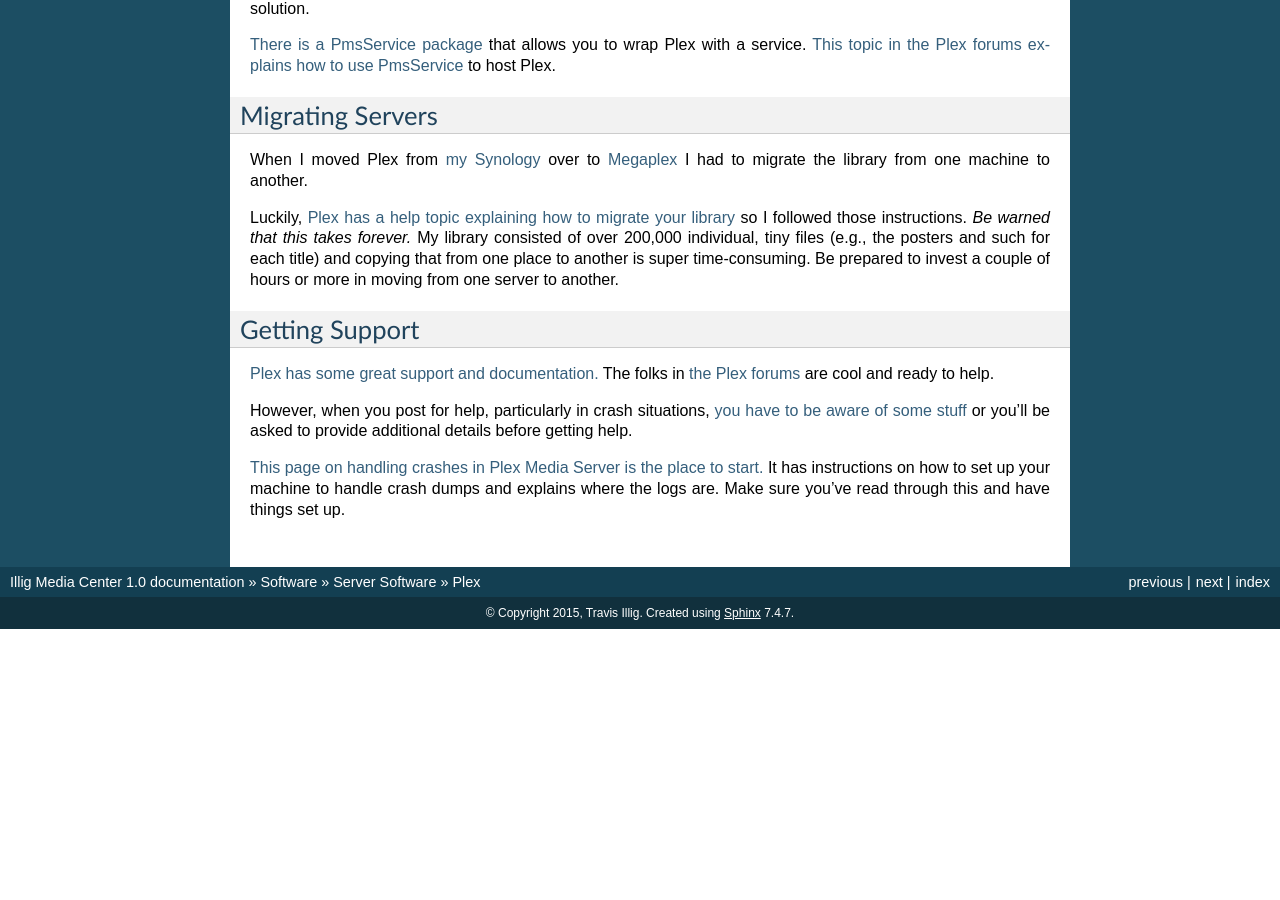
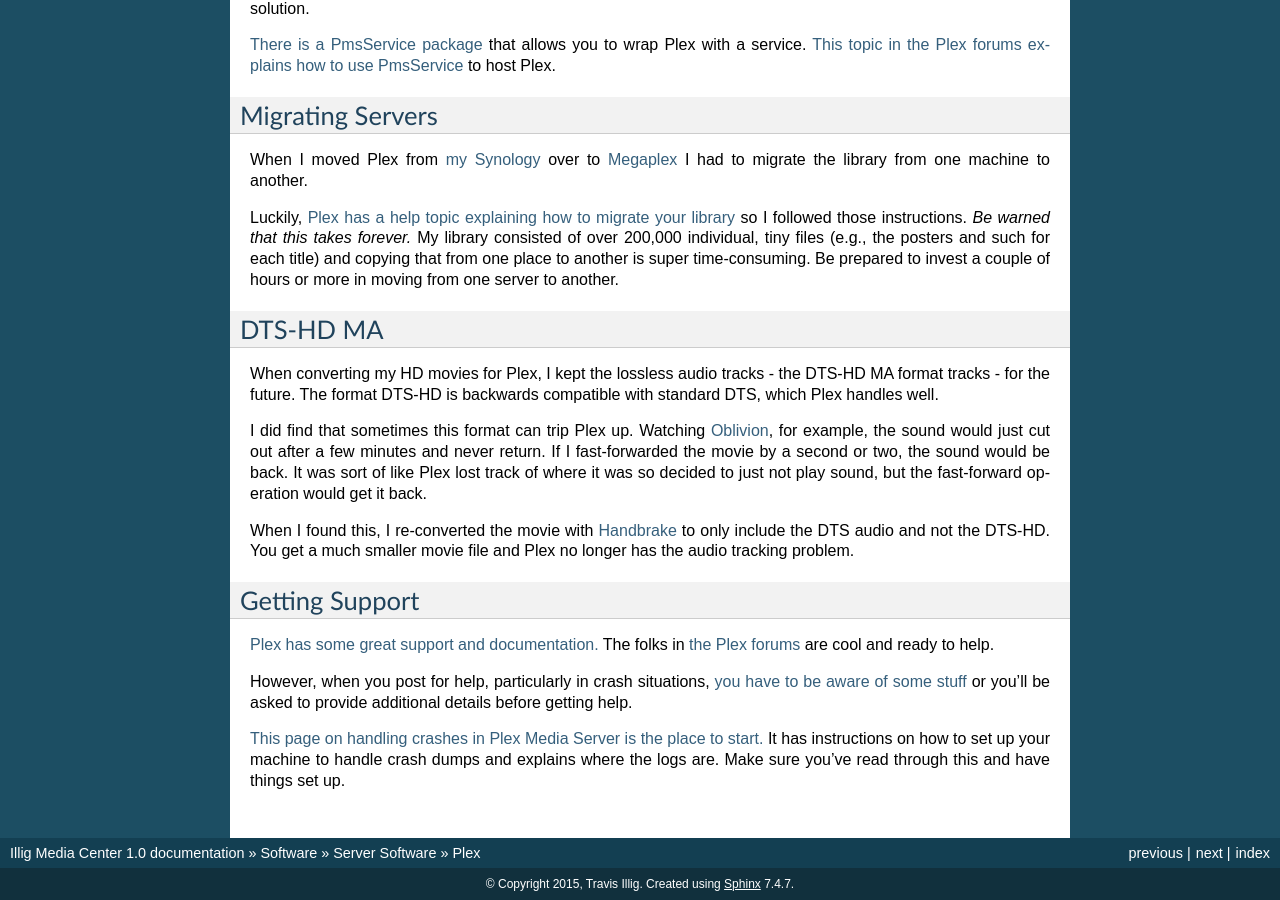
Before and after one commit to tillig/mediacenter, a Sphinx documentation site: the page built from docs/software/serve/plex.rst, in a window 1280 px wide and 900 px high, scrolled down 657 px. Built offline with Sphinx 7.4.7, drawn with Linux system fonts in a browser that asks for light colours; before the commit the page ends 1286 px from its top, so only the background shows below that.

Commit message:
Added DTS-HD Plex info.

```diff
--- a/docs/software/serve/plex.rst
+++ b/docs/software/serve/plex.rst
@@ -29,6 +29,14 @@
 
 Luckily, `Plex has a help topic explaining how to migrate your library <https://support.plex.tv/hc/en-us/articles/201370363-Move-an-Install-to-Another-System>`_ so I followed those instructions. *Be warned that this takes forever.* My library consisted of over 200,000 individual, tiny files (e.g., the posters and such for each title) and copying that from one place to another is super time-consuming. Be prepared to invest a couple of hours or more in moving from one server to another.
 
+DTS-HD MA
+=========
+When converting my HD movies for Plex, I kept the lossless audio tracks - the DTS-HD MA format tracks - for the future. The format DTS-HD is backwards compatible with standard DTS, which Plex handles well.
+
+I did find that sometimes this format can trip Plex up. Watching `Oblivion <http://www.amazon.com/Oblivion-Blu-ray-Digital-Copy-UltraViolet/dp/B008JFUO4U/ref=sr_1_2?s=movies-tv&ie=UTF8&qid=1435238947&sr=1-2&keywords=oblivion&tag=mhsvortex>`_, for example, the sound would just cut out after a few minutes and never return. If I fast-forwarded the movie by a second or two, the sound would be back. It was sort of like Plex lost track of where it was so decided to just not play sound, but the fast-forward operation would get it back.
+
+When I found this, I re-converted the movie with :doc:`Handbrake <../convert/handbrake>` to only include the DTS audio and not the DTS-HD. You get a much smaller movie file and Plex no longer has the audio tracking problem.
+
 Getting Support
 ===============
 `Plex has some great support and documentation. <https://support.plex.tv/hc/en-us>`_ The folks in `the Plex forums <https://forums.plex.tv/>`_ are cool and ready to help.
```
